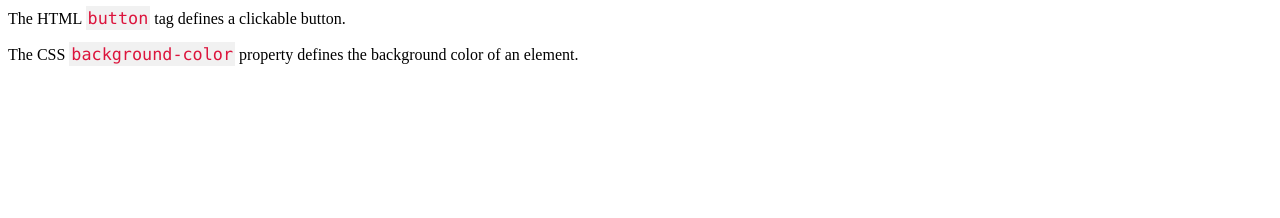
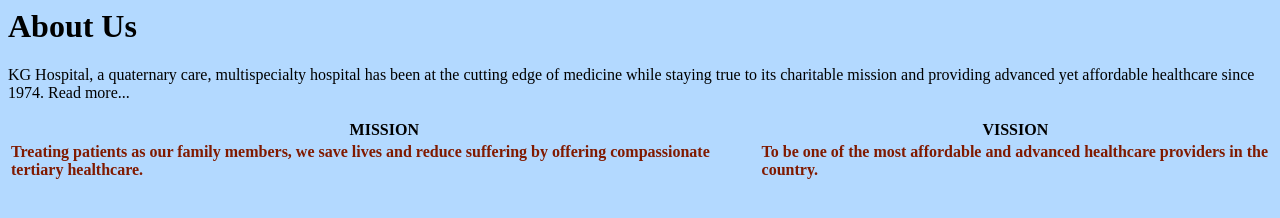
Before and after one commit to nivifactory/Niviifactory.github.io, a plain HTML site: page nivifactory.html in a window 1280 px wide. Drawn offline with Linux system fonts and the light colour scheme.

Commit message:
Update nivifactory.html

```diff
--- a/nivifactory.html
+++ b/nivifactory.html
@@ -1,19 +1,13 @@
 <html>
-<head>
-<style>
-code {
-  font-family: Consolas,"courier new";
-  color: crimson;
-  background-color: #f1f1f1;
-  padding: 2px;
-  font-size: 105%;
-}
-</style>
-</head>
-<body>
-
-<p>The HTML <code>button</code> tag defines a clickable button.</p>
-<p>The CSS <code>background-color</code> property defines the background color of an element.</p>
-
+<head></head>
+<body bgcolor="#b3d9ff">
+<h1 color="black"> About Us</h1>
+<p>KG Hospital, a quaternary care, multispecialty hospital has been at the cutting edge of medicine while staying true to its charitable mission and providing advanced yet affordable healthcare since 1974.  Read more...</p>
+<table colspan="1">
+<tr><th>MISSION</th>
+<th>VISSION</th></tr>
+<tr><td> <font color="#801a00"><b>Treating patients as our family members, we save lives and reduce suffering by offering compassionate tertiary healthcare.</font></td>
+<td><font color="#801a00"><b>To be one of the most affordable and advanced healthcare providers in the country.</font></td></tr>
+</table>
 </body>
 </html>
```
